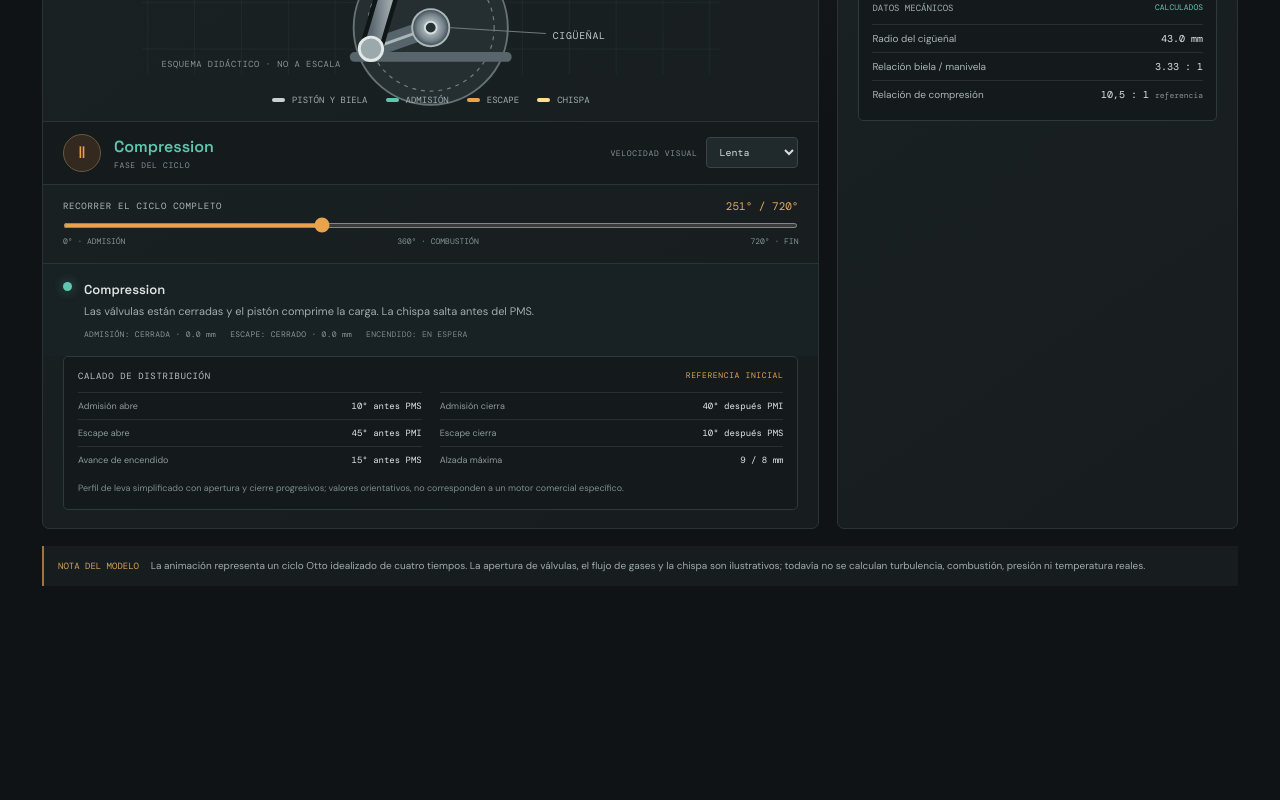
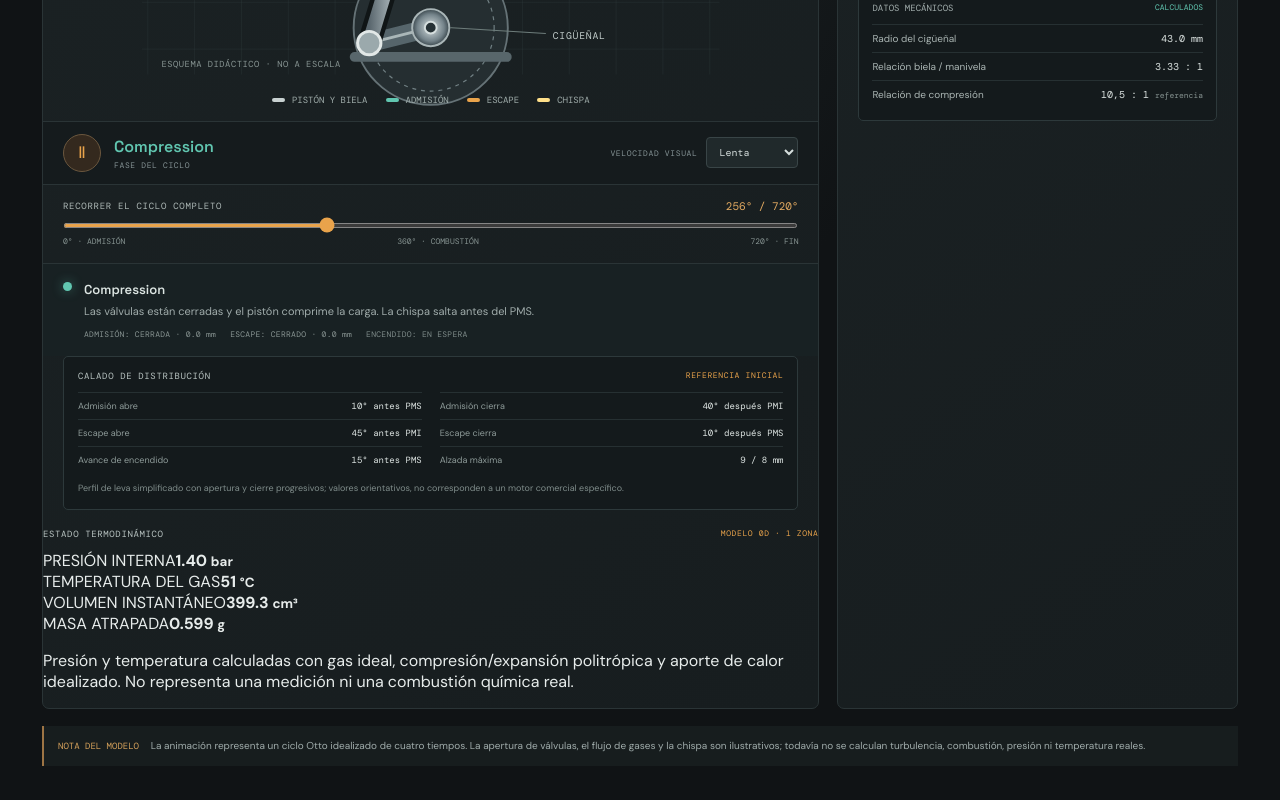
Before and after one commit to ssarpa22/enginelab, a React (Vite) app: page / in a window 1280 px wide. Shown: the part 734-1534 px from the top of the page. Before the commit the page ends 1354 px from the top, so only its background shows below. Built offline with nearby package versions, Linux system fonts and the light colour scheme.

Commit message:
Display live cylinder pressure and temperature

```diff
--- a/src/App.tsx
+++ b/src/App.tsx
@@ -3,6 +3,7 @@ import { createEngineGeometry, type EngineGeometry } from "../packages/simulatio
 import { calculateSliderCrankState } from "../packages/simulation-core/src/mechanics";
 import { millimetresToMetres, metresToMillimetres } from "../packages/simulation-core/src/units";
 import { calculateValveState, DEFAULT_VALVE_TIMING } from "../packages/simulation-core/src/mechanics/valve-timing";
+import { calculateCylinderThermodynamics, DEFAULT_THERMODYNAMICS } from "../packages/simulation-core/src/mechanics/cylinder-thermodynamics";
 
 type Setup = { boreMm: number; strokeMm: number; rodMm: number; rpm: number };
 const INITIAL: Setup = { boreMm: 86, strokeMm: 86, rodMm: 143, rpm: 1800 };
@@ -100,6 +101,7 @@ function App() {
   const current=useMemo(()=>calculateSliderCrankState(geometry,crankAngle,setup.rpm),[geometry,crankAngle,setup.rpm]);
   const phase=phaseAt(cycleAngle);
   const valveState=calculateValveState(cycleAngle);
+  const thermodynamics=calculateCylinderThermodynamics(geometry,cycleAngle);
   const intakeOpen=valveState.intakeOpen;
   const exhaustOpen=valveState.exhaustOpen;
   const spark=valveState.sparkActive;
@@ -161,6 +163,7 @@ function App() {
         <div className="angle-control"><div className="control-label-row"><label htmlFor="angle-control">RECORRER EL CICLO COMPLETO</label><output>{Math.round(cycleAngle)}° / 720°</output></div><input id="angle-control" type="range" min="0" max="720" step="1" value={cycleAngle} onChange={e=>{setRunning(false);setCycleAngle(Number(e.target.value));}}/><div className="range-ends"><span>0° · ADMISIÓN</span><span>360° · COMBUSTIÓN</span><span>720° · FIN</span></div></div>
         <div className="phase-explainer"><span className="phase-dot"/><div><strong>{phase}</strong><p>{phaseCopy[phase]}</p><div className="valve-live-state"><span className={intakeOpen?"is-open":"is-closed"}>ADMISIÓN: {intakeOpen?"ABIERTA":"CERRADA"} · {fmt(valveState.intakeLiftMm,1)} mm</span><span className={exhaustOpen?"is-open":"is-closed"}>ESCAPE: {exhaustOpen?"ABIERTO":"CERRADO"} · {fmt(valveState.exhaustLiftMm,1)} mm</span><span className={spark?"spark-live":""}>ENCENDIDO: {spark?"CHISPA":"EN ESPERA"}</span></div></div></div>
         <div className="timing-card"><div className="timing-card-heading">CALADO DE DISTRIBUCIÓN <span>REFERENCIA INICIAL</span></div><div className="timing-grid"><div><span>Admisión abre</span><strong>{DEFAULT_VALVE_TIMING.intakeOpensBtdc}° antes PMS</strong></div><div><span>Admisión cierra</span><strong>{DEFAULT_VALVE_TIMING.intakeClosesAbdc}° después PMI</strong></div><div><span>Escape abre</span><strong>{DEFAULT_VALVE_TIMING.exhaustOpensBbdc}° antes PMI</strong></div><div><span>Escape cierra</span><strong>{DEFAULT_VALVE_TIMING.exhaustClosesAtdc}° después PMS</strong></div><div><span>Avance de encendido</span><strong>{DEFAULT_VALVE_TIMING.sparkAdvanceBtdc}° antes PMS</strong></div><div><span>Alzada máxima</span><strong>{DEFAULT_VALVE_TIMING.intakeMaxLiftMm} / {DEFAULT_VALVE_TIMING.exhaustMaxLiftMm} mm</strong></div></div><p>Perfil de leva simplificado con apertura y cierre progresivos; valores orientativos, no corresponden a un motor comercial específico.</p></div>
+        <div className="thermo-card"><div className="timing-card-heading">ESTADO TERMODINÁMICO <span>MODELO 0D · 1 ZONA</span></div><div className="thermo-values"><div><span>PRESIÓN INTERNA</span><strong>{fmt(thermodynamics.pressurePa/100000,2)} <small>bar</small></strong></div><div><span>TEMPERATURA DEL GAS</span><strong>{fmt(thermodynamics.temperatureK-273.15,0)} <small>°C</small></strong></div><div><span>VOLUMEN INSTANTÁNEO</span><strong>{fmt(thermodynamics.cylinderVolumeM3*1e6,1)} <small>cm³</small></strong></div><div><span>MASA ATRAPADA</span><strong>{fmt(thermodynamics.trappedMassKg*1000,3)} <small>g</small></strong></div></div><p>Presión y temperatura calculadas con gas ideal, compresión/expansión politrópica y aporte de calor idealizado. No representa una medición ni una combustión química real.</p></div>
       </section>
       <aside className="panel controls-panel">
         <div className="panel-header"><div><div className="panel-kicker">02 / CONFIGURACIÓN</div><h2>Dimensiones del motor</h2></div><span className="settings-icon">⚙</span></div>
```
